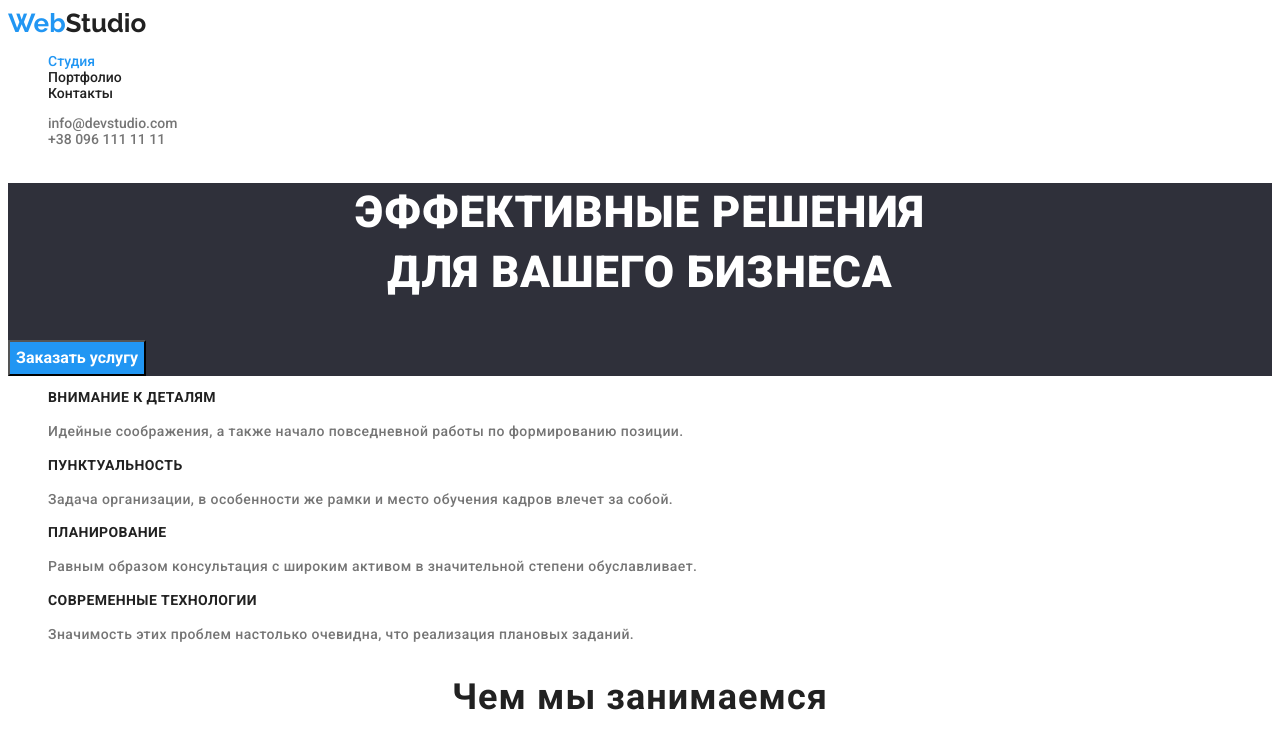
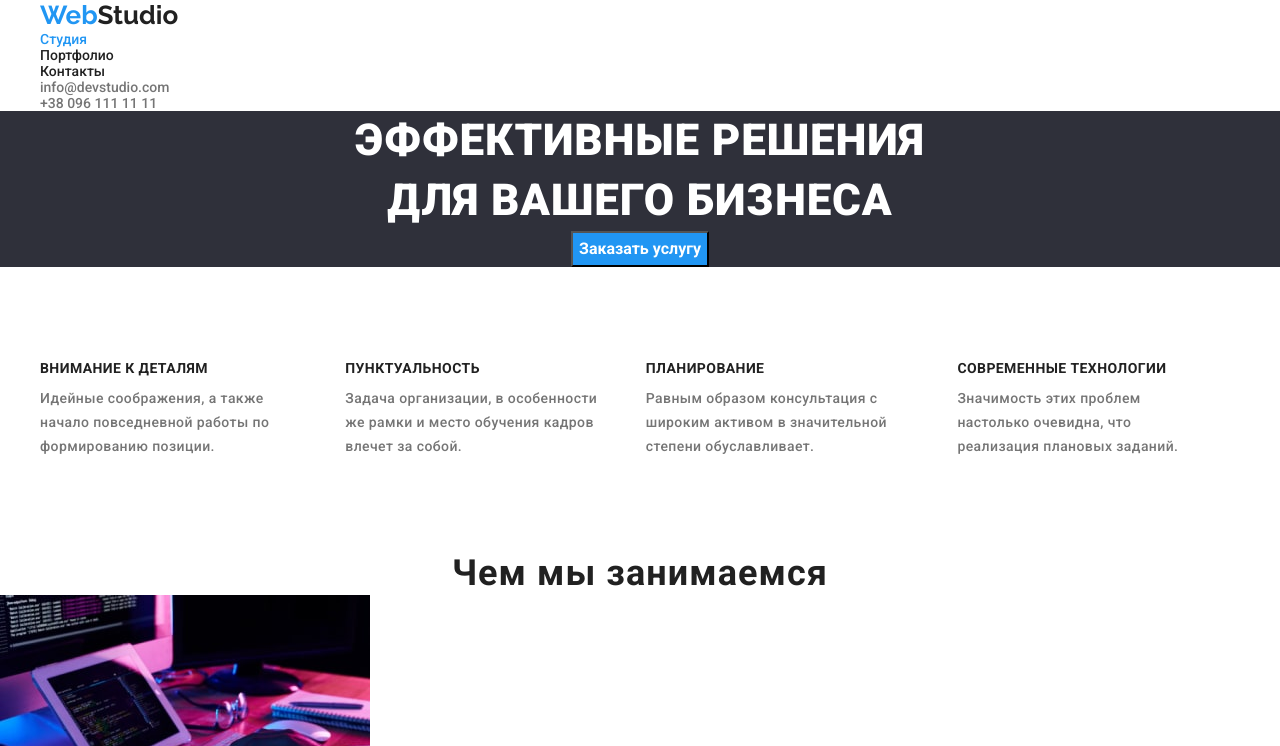
Before and after one commit to TulaidanOleh/goit-markup-hw-03, a plain HTML site: page index.html in a window 1280 px wide. Shown: the top 746 px of the page. Drawn offline with nearby package versions, Linux system fonts and the light colour scheme.

Commit message:
Started performing positioning of elements

```diff
--- a/css/styles.css
+++ b/css/styles.css
@@ -29,6 +29,29 @@ body {
   cursor: pointer;
 }
 
+p,
+h1,
+h2,
+h3,
+h4,
+h5,
+h6{
+  margin: 0;
+}
+
+ul,
+ol{
+  margin: 0;
+  padding-left: 0;
+}
+
+.container {
+  width: 1200px;
+  margin: 0 auto;
+  padding-left: 15px;
+  padding-right: 15px;
+}
+
 /*--------------HEDER--------------------*/
 .header {
   background-color: var(--color-basic);
@@ -41,6 +64,7 @@ body {
 .header-link,
 .nav-link {
 font-weight: 500;
+
 }
 
 .nav-link {
@@ -67,6 +91,7 @@ font-weight: 500;
 .hero {
   background-color: var(--color-background);
   letter-spacing: 0.06em;
+
 }
 
 .hero-text {
@@ -86,8 +111,17 @@ font-weight: 500;
   text-align: center;
   background-color: var(--color-hover);
   color: var(--color-basic);
+
+  margin: auto;
+  display: block;
 }
 /*--------------FEATURE--------------------*/
+.feature-ul{
+  display: flex;
+  padding-top: 94px;
+  padding-bottom: 94px;
+  justify-content: center;
+}
 
 .feature-header {
   font-weight: 700;
@@ -96,13 +130,20 @@ font-weight: 500;
   text-transform: uppercase;
   color: var(--color-taxt-header);
   letter-spacing: 0.03em;
+
+  margin-bottom: 10px;
+  margin-right: 30px;
 }
+
 
 .feature-text {
   line-height: 1.71;
   color: var(--color-taxt-basic);
   letter-spacing: 0.03em;
+  margin-right: 30px;
 }
+
+
 /*--------------SERVICES--------------------*/
 
 .services-header,
@@ -135,6 +176,7 @@ font-weight: 500;
 /*--------------FOOTER--------------------*/
 .footer {
   background-color: var(--color-background);
+
 }
 
 .logo-white {
--- a/index.html
+++ b/index.html
@@ -11,15 +11,23 @@
       rel="stylesheet"
     />
     <title>Document</title>
+    <link
+      rel="stylesheet"
+      href="https://cdnjs.cloudflare.com/ajax/libs/normalize/8.0.1/normalize.min.css"
+      integrity="sha512-NhSC1YmyruXifcj/KFRWoC561YpHpc5Jtzgvbuzx5VozKpWvQ+4nXhPdFgmx8xqexRcpAglTj9sIBWINXa8x5w=="
+      crossorigin="anonymous"
+      referrerpolicy="no-referrer"
+    />
     <link rel="stylesheet" href="./css/styles.css" />
   </head>
   <body>
     <header class="header">
+      <div class="container">
         <nav>
           <a class="logo link" href="./">
             Web<span class="logo-black">Studio</span>
           </a>
-        <ul>
+          <ul class="header-list">
             <li class="nav-list list">
               <a class="nav-link link curennt" href="./">Студия</a>
             </li>
@@ -32,7 +40,7 @@
           </ul>
         </nav>
 
-      <ul>
+        <ul class="header-list">
           <li class="logo-list list">
             <a class="header-link link" href="mailto:info@devstudio.com"
               >info@devstudio.com</a
@@ -44,19 +52,23 @@
             >
           </li>
         </ul>
+      </div>
     </header>
     <main>
       <section class="hero">
+        <div class="container">
           <h1 class="hero-text">
             Эффективные решения <br />
             для вашего бизнеса
           </h1>
           <button class="hero-btn btn" type="button">Заказать услугу</button>
+        </div>
       </section>
 
       <section class="feature">
+        <div class="container">
           <h2 hidden>Особенности</h2>
-        <ul>
+          <ul class="feature-ul">
             <li class="feature-list list">
               <h3 class="feature-header">Внимание к деталям</h3>
               <p class="feature-text">
@@ -67,8 +79,8 @@
             <li class="feature-list list">
               <h3 class="feature-header">Пунктуальность</h3>
               <p class="feature-text">
-              Задача организации, в особенности же рамки и место обучения кадров
-              влечет за собой.
+                Задача организации, в особенности же рамки и место обучения
+                кадров влечет за собой.
               </p>
             </li>
             <li class="feature-list list">
@@ -86,6 +98,7 @@
               </p>
             </li>
           </ul>
+        </div>
       </section>
       <section class="services">
         <h2 class="services-header">Чем мы занимаемся</h2>
```
Also changed, not shown: portfolio.html (+7 -0 lines). Lines whose indentation alone changed are shown as unchanged.
